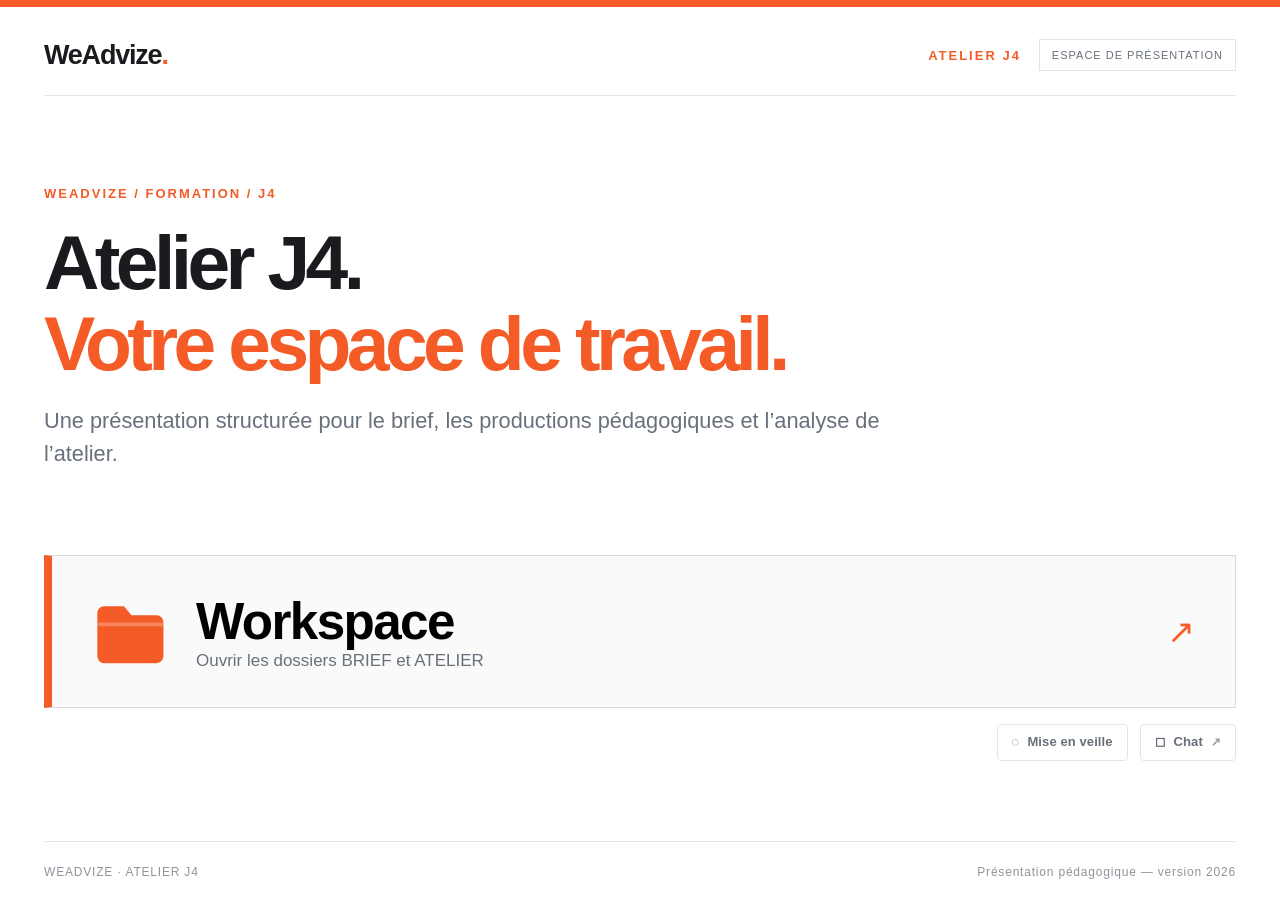
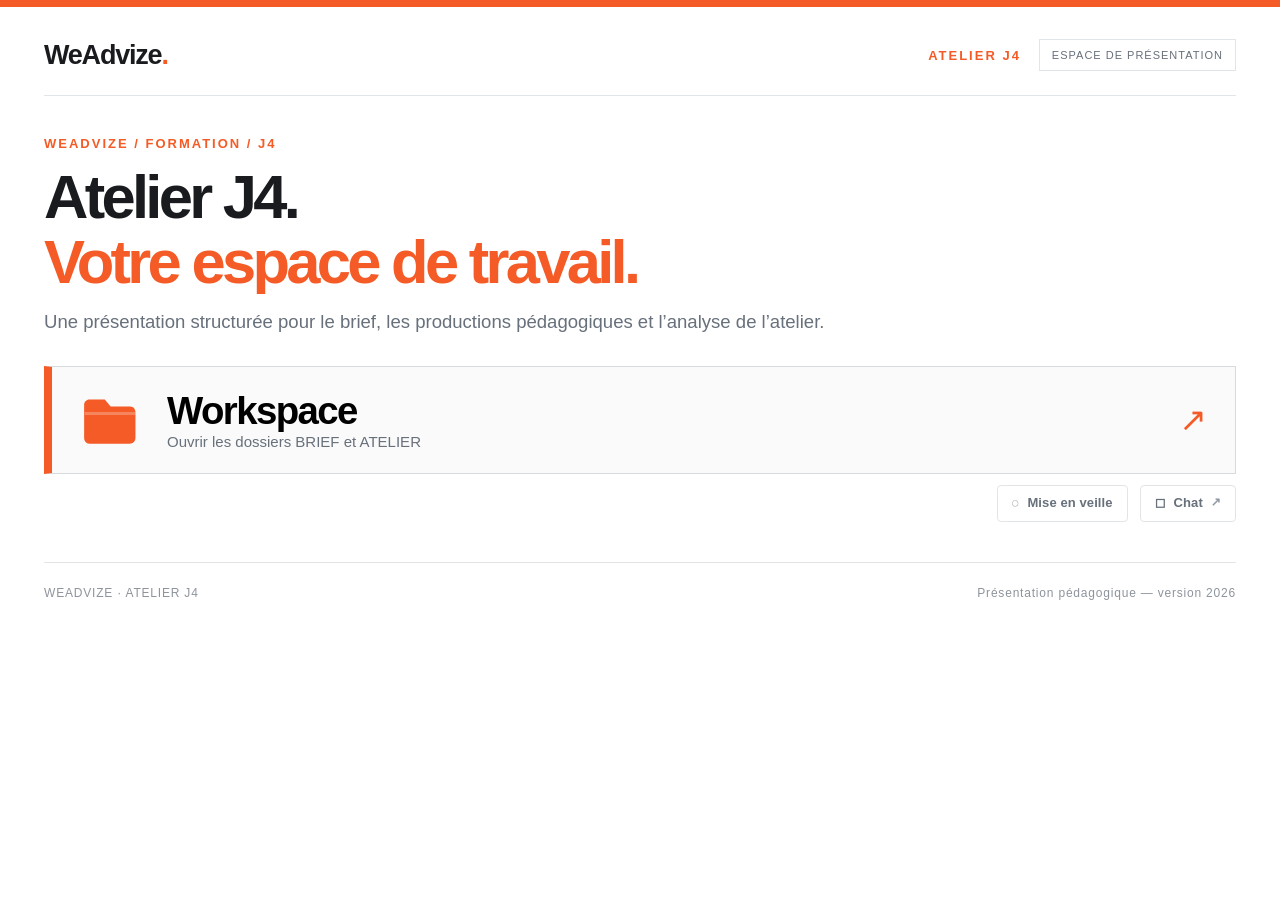
Before and after one commit to myworkspacebrigant/workspace, a plain HTML site: page weadvize-j4/index.html in a window 1280 px wide. After the commit the page ends 800 px from the top, so only its background shows below. Drawn offline with Linux system fonts and the light colour scheme.

Commit message:
WeAdvize J4 : retour vers l’accueil depuis la veille et affichage adapté aux écrans de présentation

```diff
--- a/weadvize-j4/index.html
+++ b/weadvize-j4/index.html
@@ -70,6 +70,19 @@
 .quiz-cover-steps .active{color:#ee5b27}
 .quiz-cover-steps i{height:2px;background:#e1e3e5;flex:1}
 .quiz-cover-foot{position:absolute;left:90px;right:90px;bottom:29px;display:flex;justify-content:space-between;font-size:15px;color:#9ba1a8;letter-spacing:2px;font-weight:700}
+
+/* Format de projection : garder les accès rapides visibles sur l’accueil sans défilement. */
+@media (min-width:851px) and (max-height:900px){
+ #screen-start .intro{padding-top:clamp(22px,5vh,50px);padding-bottom:10px}
+ #screen-start .intro h1{font-size:clamp(48px,4.8vw,70px);margin:14px 0}
+ #screen-start .intro p{font-size:clamp(17px,1.45vw,20px);margin:0}
+ #screen-start .folder-main{margin-top:20px;padding:22px 28px}
+ #screen-start .folder-main strong{font-size:clamp(32px,3vw,42px)}
+ #screen-start .folder-main small{font-size:15px}
+ #screen-start .folder-main svg{width:59px;height:53px}
+ #screen-start .home-utilities{margin-top:11px}
+ #screen-start ~ .footer{margin-top:40px}
+}
 
 /* Accès secondaires discrets, uniquement sur l’accueil de WeAdvize. */
 .home-utilities{display:flex;justify-content:flex-end;align-items:center;gap:12px;margin-top:16px;flex-wrap:wrap}
@@ -241,7 +254,7 @@ function route(name,push){
  if(push){history.pushState({page:name},"","#"+name)}
 }
 function goBack(){
- if(routeDocs.indexOf(current)!==-1){route(current==="sommaire"||current==="deroule"?"brief":"atelier",true)}
+ if(routeDocs.indexOf(current)!==-1){route(current==="motion"?"start":(current==="sommaire"||current==="deroule"?"brief":"atelier"),true)}
  else if(current==="brief"||current==="atelier"){route("workspace",true)}
  else if(current==="workspace"){route("start",true)}
  else if(current==="placeholder"){route(lastFolder,true)}
```
